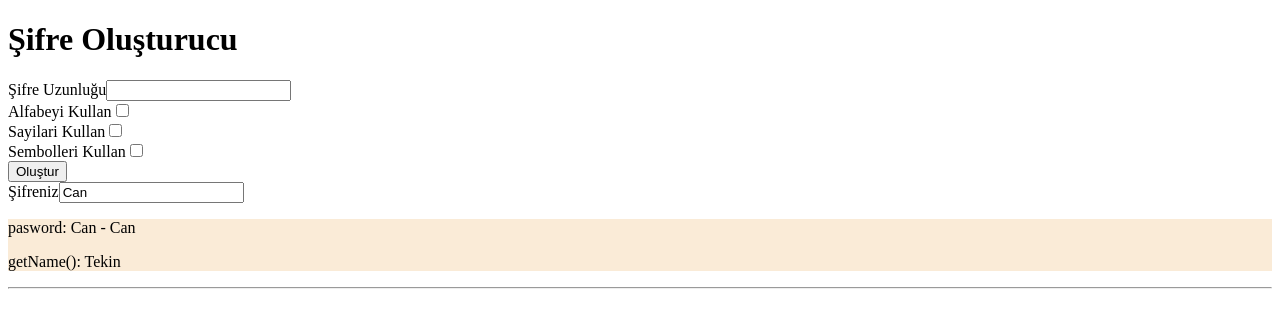
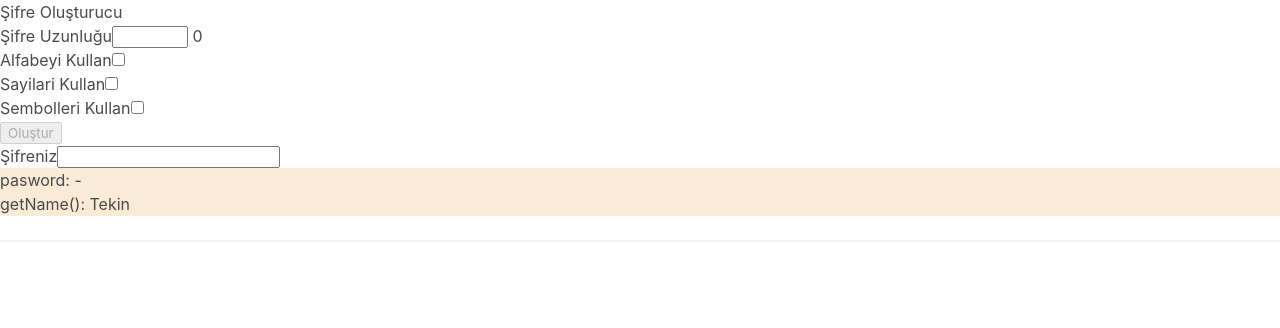
Before and after one commit to fahricigdem/angular-pasword-producer, an Angular app: page / in a window 1280 px wide. Shown: the top 328 px of the page. Built offline with nearby package versions, Linux system fonts and the light colour scheme.

Commit message:
bulma is imported in global css file

```diff
--- a/package.json
+++ b/package.json
@@ -18,6 +18,7 @@
     "@angular/platform-browser": "~13.0.0",
     "@angular/platform-browser-dynamic": "~13.0.0",
     "@angular/router": "~13.0.0",
+    "bulma": "^0.9.4",
     "rxjs": "~7.4.0",
     "zone.js": "~0.11.4"
   },
--- a/src/app/password/password.component.html
+++ b/src/app/password/password.component.html
@@ -2,7 +2,13 @@
 
 <div>
   <label>Şifre Uzunluğu</label>
-  <input type="text" />
+  <input
+    type="number"
+    min="0"
+    max="15"
+    (input)="changeLength($event.target.value)"
+  />
+  {{ length }}
 </div>
 
 <div>
@@ -21,7 +27,9 @@
 </div>
 
 <div>
-  <button (click)="buttonClick()">Oluştur</button>
+  <button (click)="buttonClick()" [disabled]="isButtonDisabled()">
+    Oluştur
+  </button>
 </div>
 
 <div>
--- a/src/app/password/password.component.ts
+++ b/src/app/password/password.component.ts
@@ -7,20 +7,40 @@ import { Component, OnInit } from '@angular/core';
 })
 export class PasswordComponent implements OnInit {
   title = 'password';
-  password: string = 'Can';
+  password: string = '';
 
   constructor() {}
 
   ngOnInit(): void {}
 
   buttonClick() {
-    this.password = 'Can Boz';
-    console.log('Event Binding i öğreniyoruz');
-    console.log(this.isAlphabet);
-    console.log(this.isNumbers);
-    console.log(this.isSymbols);
+    this.password = '';
+    const alphabet = 'abcdefghijklmnopqrstuvwxyz';
+    const numbers = '0123456789';
+    const symbols = '!$%&#^*';
+    let characterPool = '';
+    if (this.isAlphabet) {
+      characterPool = alphabet;
+    }
+    if (this.isNumbers) {
+      characterPool += numbers;
+    }
+    if (this.isSymbols) {
+      characterPool += symbols;
+    }
+    if (characterPool.length == 0) {
+      return;
+    }
+    for (let index = 0; index < this.length; index++) {
+      let randomCharIndex = Math.floor(Math.random() * characterPool.length);
+      this.password += characterPool[randomCharIndex];
+    }
   }
-
+  isButtonDisabled(): boolean {
+    return (
+      this.length == 0 || !(this.isAlphabet || this.isNumbers || this.isSymbols)
+    );
+  }
   getPassword() {
     return this.password;
   }
@@ -41,4 +61,14 @@ export class PasswordComponent implements OnInit {
   useSymbols() {
     this.isSymbols = !this.isSymbols;
   }
+  length: number = 0;
+  changeLength(value: string) {
+    const parsedValue: number = parseInt(value);
+    debugger;
+    if (!isNaN(parsedValue)) {
+      this.length = parsedValue;
+    } else {
+      this.length = 0;
+    }
+  }
 }
--- a/src/styles.css
+++ b/src/styles.css
@@ -1 +1,2 @@
 /* You can add global styles to this file, and also import other style files */
+@import 'bulma/css/bulma.css';
```
Also changed, not shown: tsconfig.json (+9 -4 lines), 2 other files (tests, documents, lock files or other folders).
